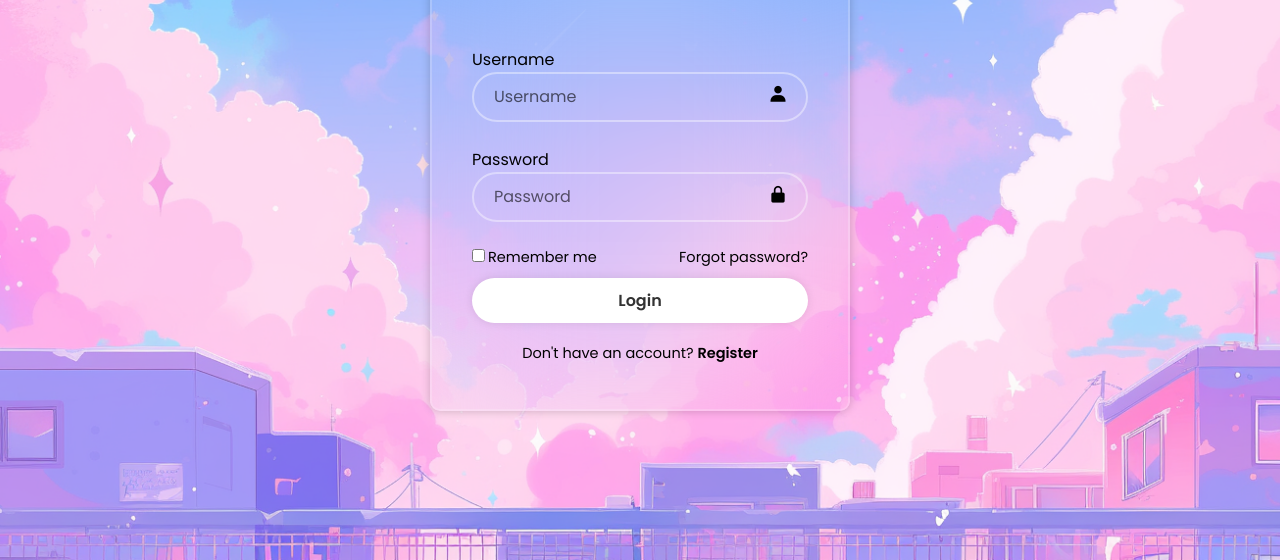
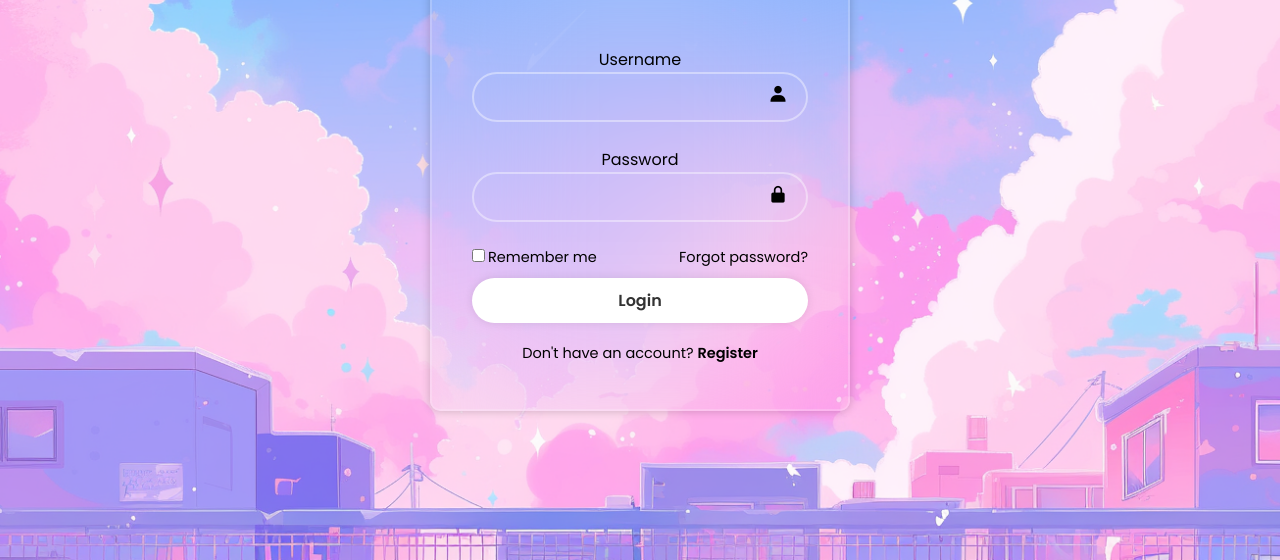
Before and after one commit to gabrielrowan/LoginPageFE, a plain HTML site: page index.html in a window 1280 px wide. Shown: the part 240-800 px from the top of the page. Drawn offline with nearby package versions, Linux system fonts and the light colour scheme.

Commit message:
centered form labels

```diff
--- a/index.html
+++ b/index.html
@@ -13,12 +13,12 @@
             <h1>Login</h1>
             <div class="input-box">
                 <label for="username">Username</label>
-                <input type="text" placeholder="Username" id="username" required>
+                <input type="text" id="username" required>
                 <i class='bx bxs-user'></i>
             </div>
             <div class="input-box">
                 <label for="password">Password</label>
-                <input type="password" placeholder="Password" id="password" required>
+                <input type="password" id="password" required>
                 <i class='bx bxs-lock-alt' ></i>
             </div>
             <div class="remember-forgot">
--- a/styles.css
+++ b/styles.css
@@ -58,6 +58,8 @@ body {
     height: 50px;
     margin: 50px 0;
     position: relative;
+    text-align: center;
+
 }
 
 .input-box input {
@@ -68,9 +70,13 @@ body {
     border: 2px solid rgba(255,255,255, .4);
     border-radius: 30px;
     font-size: var(--fs-medium);
-    color: #fff;
+    color: black;
     padding: 20px 45px 20px 20px;
+    text-align: center;
+
 }
+
+
 
 
 .input-box input::placeholder {
```
